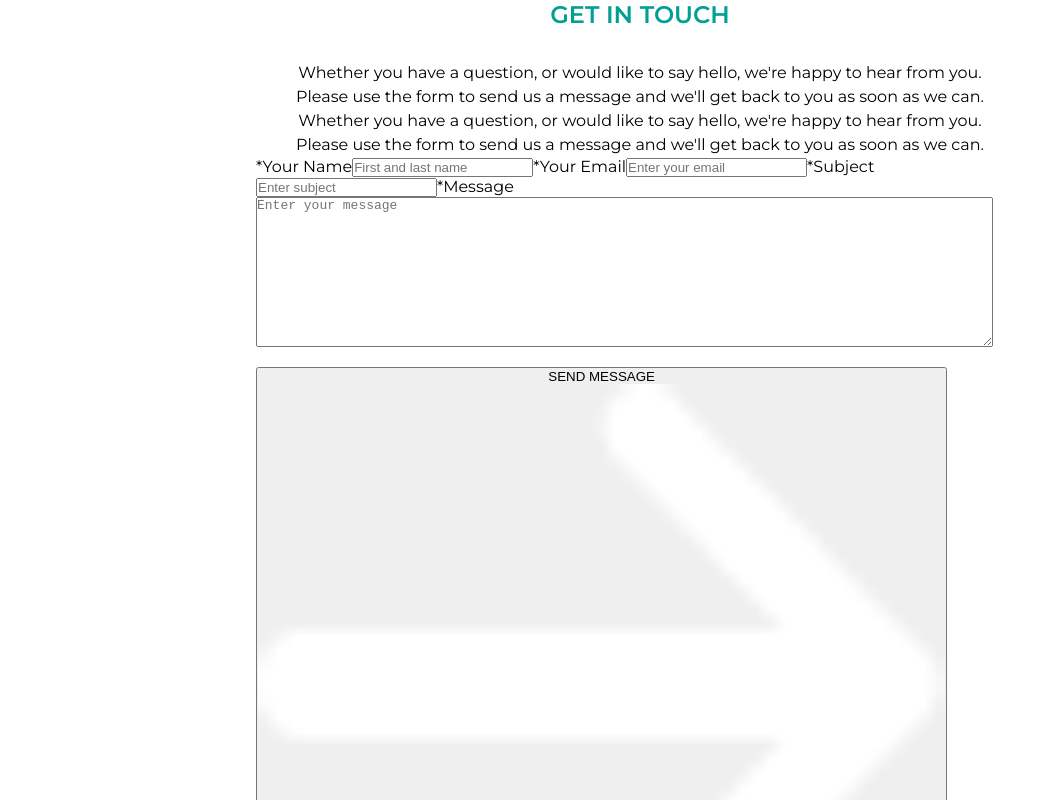
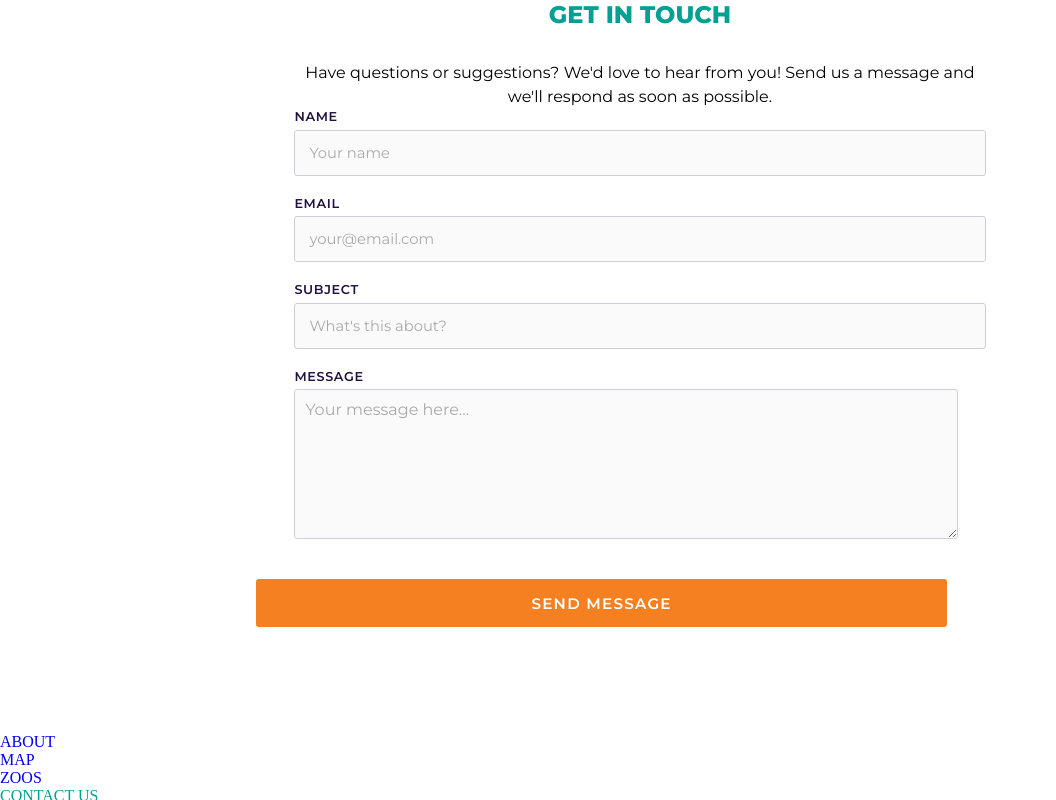
Before and after one commit to Dnakhutsrishvili/online-zoo, a React (Vite) app: page /contact in a window 1280 px wide. Shown: the part 700-1500 px from the top of the page, without its empty margins (0-1056 px from the left). Built offline with nearby package versions, Linux system fonts and the light colour scheme.

Commit message:
refactor:update module styles contact page

```diff
--- a/src/pages/contact/ContactPage.tsx
+++ b/src/pages/contact/ContactPage.tsx
@@ -1,76 +1,139 @@
-import { useState } from 'react';
-import Navbar from '../../components/Navbar';
-import Footer from '../../components/Footer';
-import './contact.css';
+import { useState } from 'react'
+import Navbar from "../../components/Navbar"
+import Footer from "../../components/Footer"
+import styles from './contact.module.css'
 
-export default function ContactPage() {
-  const [name, setName]       = useState('');
-  const [email, setEmail]     = useState('');
-  const [subject, setSubject] = useState('');
-  const [message, setMessage] = useState('');
 
-  function handleSubmit(e: React.FormEvent) {
-    e.preventDefault();
-    // hook up to API when ready
+interface FormData {
+  name: string
+  email: string
+  subject: string
+  message: string
+}
+
+function ContactPage() {
+  const [formData, setFormData] = useState<FormData>({
+    name: '',
+    email: '',
+    subject: '',
+    message: '',
+  })
+  const [loading, setLoading] = useState(false)
+  const [submitted, setSubmitted] = useState(false)
+
+  const handleChange = (e: React.ChangeEvent<HTMLInputElement | HTMLTextAreaElement>) => {
+    const { name, value } = e.target
+    setFormData(prev => ({
+      ...prev,
+      [name]: value,
+    }))
+  }
+
+  const handleSubmit = async (e: React.FormEvent) => {
+    e.preventDefault()
+    setLoading(true)
+
+    try {
+      setSubmitted(true)
+      setFormData({ name: '', email: '', subject: '', message: '' })
+      setTimeout(() => setSubmitted(false), 3000)
+    } catch (error) {
+    } finally {
+      setLoading(false)
+    }
   }
 
   return (
-    <>
+    <div>
       <Navbar />
-      <main>
-        <img src="/assets/contact/banner-mobile.png" alt="banner" />
-        <div className="contact-pc">
-          <h2 className="montserrat-semi-bold">Get in Touch</h2>
+      <main className={styles.main}>
+        <img
+          src="/assets/contact/banner-mobile.png"
+          alt="Contact Us Header"
+        />
+
+        <div className={styles.contact_pc}>
+          <h2 className="montserrat-heavy">Get In Touch</h2>
           <p className="montserrat-regular">
-            Whether you have a question, or would like to say hello, we're happy to hear from you. Please use the form to
-            send us a message and we'll get back to you as soon as we can. Whether you have a question, or would like to say hello,
-            we're happy to hear from you. Please use the form to send us a message and we'll get back to you as soon as we can.
+            Have questions or suggestions? We'd love to hear from you!
+            Send us a message and we'll respond as soon as possible.
           </p>
-          <form className="info-form" onSubmit={handleSubmit}>
-            <div className="payment-details">
-              <label htmlFor="contact-name" className="montserrat-regular">*Your Name</label>
+
+          <form onSubmit={handleSubmit}>
+            <div className={styles.field_group}>
+              <label htmlFor="name" className="montserrat-semi-bold">Name</label>
               <input
                 type="text"
-                id="contact-name"
-                placeholder="First and last name"
+                id="name"
+                name="name"
+                value={formData.name}
+                onChange={handleChange}
+                placeholder="Your name"
                 required
-                value={name}
-                onChange={e => setName(e.target.value)}
+                className={styles.input_field}
               />
-              <label htmlFor="contact-email" className="montserrat-regular">*Your Email</label>
+            </div>
+
+            <div className={styles.field_group}>
+              <label htmlFor="email" className="montserrat-semi-bold">Email</label>
               <input
                 type="email"
-                id="contact-email"
-                placeholder="Enter your email"
+                id="email"
+                name="email"
+                value={formData.email}
+                onChange={handleChange}
+                placeholder="your@email.com"
                 required
-                value={email}
-                onChange={e => setEmail(e.target.value)}
+                className={styles.input_field}
               />
-              <label htmlFor="contact-subject" className="montserrat-regular">*Subject</label>
+            </div>
+
+            <div className={styles.field_group}>
+              <label htmlFor="subject" className="montserrat-semi-bold">Subject</label>
               <input
                 type="text"
-                id="contact-subject"
-                placeholder="Enter subject"
+                id="subject"
+                name="subject"
+                value={formData.subject}
+                onChange={handleChange}
+                placeholder="What's this about?"
                 required
-                value={subject}
-                onChange={e => setSubject(e.target.value)}
-              />
-              <label htmlFor="contact-message" className="montserrat-regular">*Message</label>
-              <textarea
-                id="contact-message"
-                placeholder="Enter your message"
-                required
-                value={message}
-                onChange={e => setMessage(e.target.value)}
+                className={styles.input_field}
               />
             </div>
+
+            <div className={styles.field_group}>
+              <label htmlFor="message" className="montserrat-semi-bold">Message</label>
+              <textarea
+                id="message"
+                name="message"
+                value={formData.message}
+                onChange={handleChange}
+                placeholder="Your message here..."
+                required
+                className={styles.textarea}
+              />
+            </div>
+
+            {submitted && (
+              <p className={`montserrat-regular ${styles.success_message}`}>
+                ✓ Thank you! We'll get back to you soon.
+              </p>
+            )}
+
+            <button
+              type="submit"
+              className={`montserrat-semi-bold ${styles.btn}`}
+              disabled={loading}
+            >
+              {loading ? 'Sending...' : 'SEND MESSAGE'}
+            </button>
           </form>
-          <button id="btn" className="next-btn" onClick={handleSubmit}>
-            SEND MESSAGE <img src="/assets/icons/image.png" alt="Send" />
-          </button>
         </div>
       </main>
       <Footer />
-    </>
-  );
+    </div>
+  )
 }
+
+export default ContactPage
--- /dev/null
+++ b/src/pages/contact/contact.module.css
@@ -0,0 +1,139 @@
+.main {
+    margin: 0;
+    padding: 0;
+}
+
+.main img {
+    width: 100%;
+    height: 217px;
+}
+
+.main h2 {
+    margin-top: 20px;
+    font-size: 1.5em;
+    text-transform: uppercase;
+    color: #00A092;
+    padding-bottom: 2rem;
+    text-align: center;
+}
+
+.main p {
+    width: 90%;
+    margin: 0 auto;
+    font-size: 1em;
+    line-height: 1.5em;
+    text-align: center;
+}
+
+.field_group {
+    display: flex;
+    flex-direction: column;
+    gap: 0.35rem;
+    margin-bottom: 1.25rem;
+    width: 90%;
+    margin-left: auto;
+    margin-right: auto;
+}
+
+.field_group label {
+    font-size: 0.8rem;
+    color: var(--blue);
+    letter-spacing: 0.05em;
+    text-transform: uppercase;
+}
+
+.input_field {
+    width: 100%;
+    height: 46px;
+    padding: 0 14px;
+    border: 1.5px solid #d0ccd8;
+    border-radius: 3px;
+    font-family: "Montserrat", sans-serif;
+    font-size: 0.92rem;
+    color: var(--black);
+    background: #fafafa;
+    outline: none;
+    transition: border-color 0.2s, background 0.2s;
+}
+
+.input_field:focus {
+    border-color: var(--pale-green-solid);
+    background: var(--white);
+}
+
+.input_field::placeholder {
+    color: #aaa;
+}
+
+.textarea {
+    width: 96%;
+    height: 150px;
+    display: block;
+    font-size: 1em;
+    padding: 10px;
+    border: 1.5px solid #d0ccd8;
+    border-radius: 3px;
+    font-family: "Montserrat", sans-serif;
+    color: var(--black);
+    background: #fafafa;
+    outline: none;
+    transition: border-color 0.2s, background 0.2s;
+    resize: vertical;
+}
+
+.textarea:focus {
+    border-color: var(--pale-green-solid);
+    background: var(--white);
+}
+
+.textarea::placeholder {
+    color: #aaa;
+}
+
+.btn {
+    margin-top: 20px;
+    width: 90%;
+    height: 48px;
+    background-color: var(--main-color);
+    color: var(--white);
+    border: none;
+    border-radius: 3px;
+    font-family: "Montserrat", sans-serif;
+    font-size: 0.95rem;
+    letter-spacing: 0.08em;
+    cursor: pointer;
+    transition: background-color 0.2s, opacity 0.2s;
+}
+
+.btn:hover:not(:disabled) {
+    background-color: var(--pale-green-hover);
+}
+
+.btn:disabled {
+    opacity: 0.45;
+    cursor: not-allowed;
+}
+
+.success_message {
+    color: var(--pale-green-solid);
+    text-align: center;
+    margin: 1rem 0;
+    font-size: 0.95rem;
+}
+
+.contact_pc {
+    padding-left: 0;
+    padding-right: 0;
+}
+
+/* Media Queries */
+@media (min-width: 940px) {
+    .main img {
+        height: 600px;
+    }
+
+    .contact_pc {
+        padding-left: 20%;
+        padding-right: 20%;
+    }
+}
```
